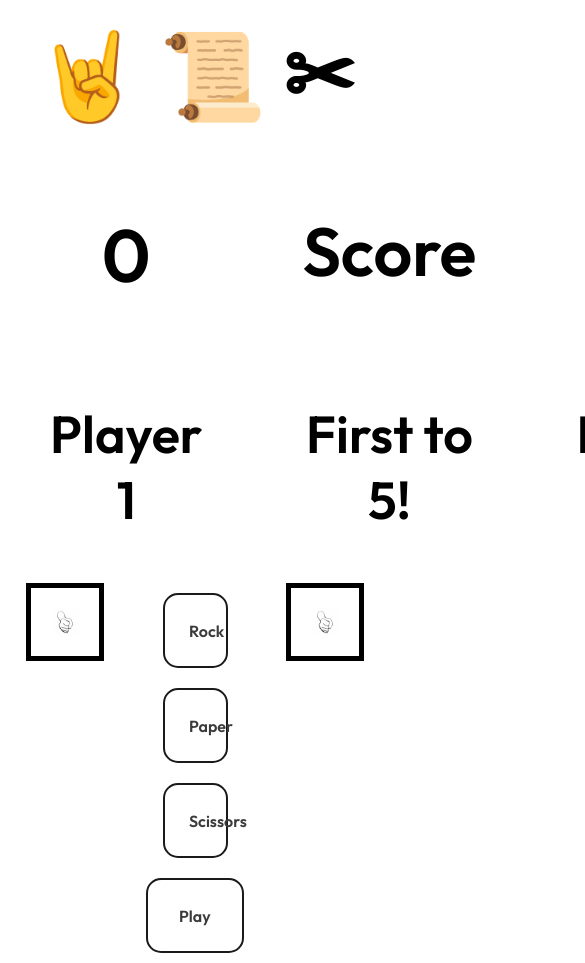
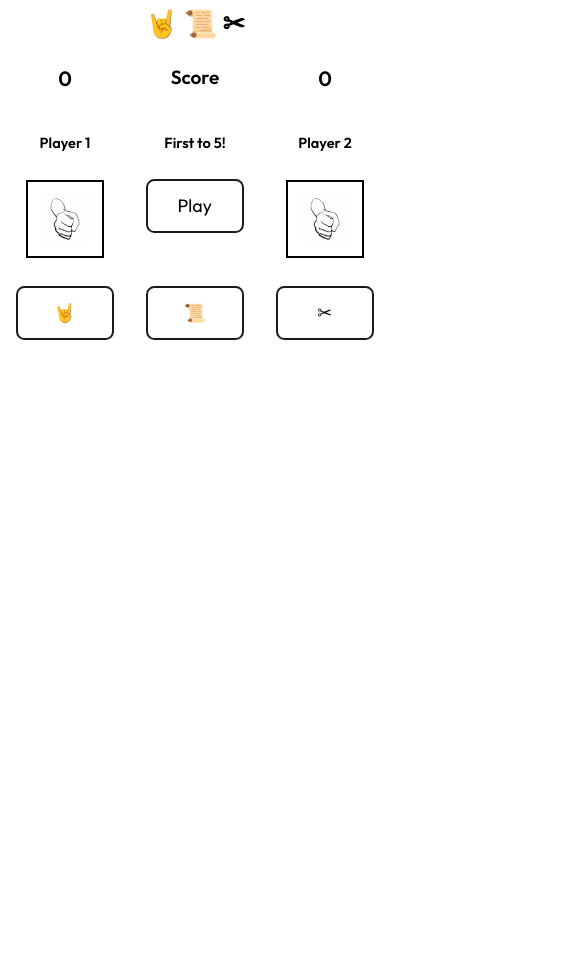
Before and after one commit to cove86/rock-paper-scissors, a plain HTML site: page index.html in a window 390 px wide. Shown: the top 963 px of the page, 585 px wide, since content can reach past the window. After the commit the page ends 844 px from the top, so only its background shows below. Drawn offline with Linux system fonts and the light colour scheme.

Commit message:
Added Media Queries

```diff
--- a/index.html
+++ b/index.html
@@ -22,21 +22,21 @@
       <h3 class="score-0">0</h3>
       <h3>Score</h3>
       <h3 class="score-1">0</h3>
-      <h2 class="player-name">Player 1</h2>
+      <h2 class="player-name--1">Player 1</h2>
       <h2 class="result">First to 5!</h2>
-      <h2 class="player-name">Player 2</h2>
+      <h2 class="player-name--2">Player 2</h2>
     </div>
 
     <div class="gr2">
-      <img class="player-0" src="rock.png" alt="" />
-      <button class="Rock">Rock</button>
-      <button class="Paper">Paper</button>
-      <button class="Scissors">Scissors</button>
-      <button class="Play">Play</button>
+      <img class="player-img player-0" src="rock.png" alt="" />
+      <button class="btn Rock">🤘</button>
+      <button class="btn Paper">📜</button>
+      <button class="btn Scissors">✂</button>
+      <button class="btn Play">Play</button>
 
-      <button class="Play-again hidden">Play Again?</button>
+      <button class="btn Play-again hidden">Reset</button>
 
-      <img class="player-1" src="rock.png" alt="" />
+      <img class="player-img player-1" src="rock.png" alt="" />
     </div>
 
     <script src="script.js"></script>
--- a/styles.css
+++ b/styles.css
@@ -32,48 +32,49 @@ h3 {
   font-size: 6.8rem;
 }
 
-button {
+.btn {
   appearance: none;
   background-color: transparent;
   border: 2px solid #1a1a1a;
   border-radius: 1.5rem;
   box-sizing: border-box;
-  color: #3b3b3b;
+  /* color: #3b3b3b; */
   cursor: pointer;
   display: block;
   font-family: inherit;
-  font-size: 1.6rem;
-  font-weight: bold;
+  font-size: 3.2rem;
+  /* font-weight: bold; */
   grid-column: 2;
   line-height: normal;
   justify-self: center;
-  margin: 10px 10px;
-  min-height: 60px;
-  min-width: 0;
+  align-self: center;
+  /* margin: 2rem 2rem; */
+  /* min-height: 60px; */
+  /* min-width: 0; */
   outline: none;
-  padding: 1.6rem 2.4rem;
+  padding: 2.4rem 4.8rem 2.4rem 4.8rem;
   text-align: center;
   text-decoration: none;
   transition: all 300ms cubic-bezier(0.23, 1, 0.32, 1);
   user-select: none;
   -webkit-user-select: none;
   touch-action: manipulation;
-  width: 50%;
+  width: 75%;
   will-change: transform;
 }
 
-button:disabled {
+.btn:disabled {
   pointer-events: none;
 }
 
-button:hover {
+.btn:hover {
   color: #fff;
   background-color: #1a1a1a;
   box-shadow: rgba(0, 0, 0, 0.25) 0 8px 15px;
   transform: translateY(-2px);
 }
 
-button:active {
+.btn:active {
   box-shadow: none;
   transform: translateY(0);
 }
@@ -96,7 +97,7 @@ button:active {
   justify-self: center;
   width: 60%;
   padding: 2rem;
-  border: 5px solid black;
+  border: 2px solid black;
 }
 
 .player-1 {
@@ -105,7 +106,13 @@ button:active {
   justify-self: center;
   width: 60%;
   padding: 2rem;
-  border: 5px solid black;
+  border: 2px solid black;
+}
+
+.player-img {
+  /* max-width: 60%; */
+  min-width: 60%;
+  min-height: 60%;
 }
 
 .gr1 {
@@ -117,6 +124,7 @@ button:active {
   display: grid;
   grid-template-columns: repeat(3, 1fr);
   grid-template-rows: [first] 9.5rem [line2] 9.5rem [line3] 9.5rem [line4] 9.5rem [end];
+  row-gap: 2rem;
 }
 
 .score-0,
@@ -124,10 +132,8 @@ button:active {
   font-size: 7.4rem;
 }
 
-.player-name {
-  font-size: 5.2rem;
-}
-
+.player-name--1,
+.player-name--2,
 .result {
   font-size: 5.2rem;
 }
@@ -139,3 +145,59 @@ button:active {
 .hidden {
   display: none;
 }
+
+@media (max-width: 84em) {
+  html {
+    font-size: 50%;
+  }
+}
+
+@media (max-width: 65em) {
+  html {
+    font-size: 35%;
+  }
+}
+
+@media (max-width: 50em) {
+  h1 {
+    font-size: 4.8rem;
+    padding: 1rem;
+  }
+
+  h3 {
+    font-size: 3.4rem;
+    padding: 2.5rem;
+  }
+
+  .score-0,
+  .score-1 {
+    font-size: 3.7rem;
+  }
+
+  .player-name--1,
+  .player-name--2,
+  .result {
+    font-size: 2.6rem;
+  }
+}
+
+@media (max-width: 35em) {
+  .gr2 {
+    grid-template-rows: [first] 9.5rem [line2] 9.5rem [line3] 9.5rem [end];
+    row-gap: 0;
+  }
+
+  .Rock {
+    grid-column: 1;
+    grid-row: 3;
+  }
+  .Paper {
+    grid-column: 2;
+    grid-row: 3;
+  }
+
+  .Scissors {
+    grid-column: 3;
+    grid-row: 3;
+  }
+}
```
